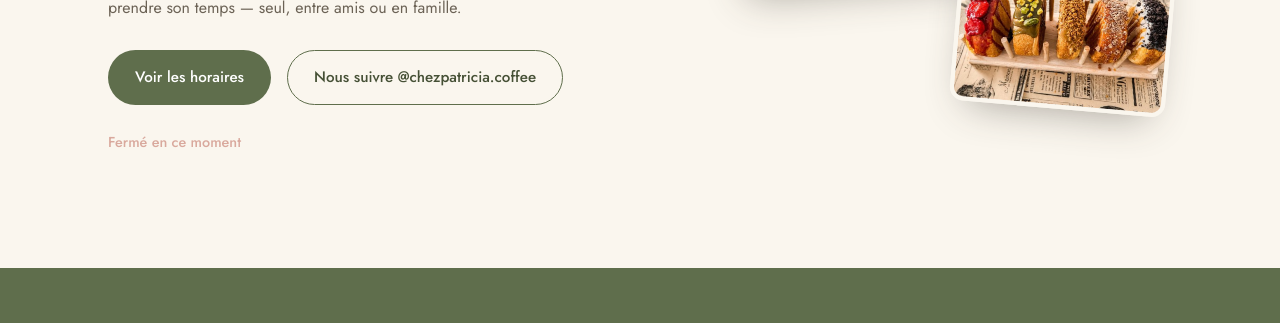
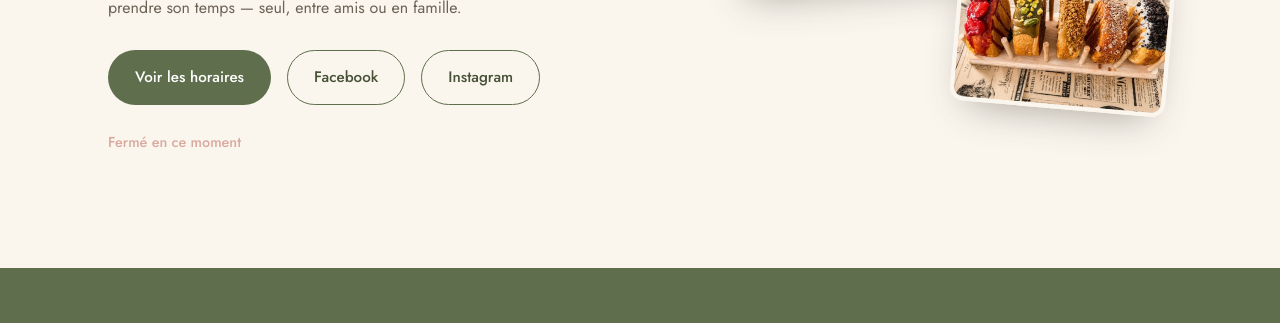
Before and after one commit to Alex-Buis/chez-patricia-site, a plain HTML site: page index.html in a window 1280 px wide. Shown: the part 477-800 px from the top of the page. Drawn offline with Linux system fonts and the light colour scheme.

Commit message:
correction bouton

```diff
--- a/index.html
+++ b/index.html
@@ -44,7 +44,8 @@
         <p class="hero-lead">Coffee shop &amp; salon de thé. Boissons, pâtisseries et gourmandises préparées maison, dans un coin pensé pour prendre son temps — seul, entre amis ou en famille.</p>
         <div class="hero-actions">
           <a href="#infos" class="btn btn-primary">Voir les horaires</a>
-          <a href="https://www.instagram.com/chezpatricia.coffee/" target="_blank" rel="noopener" class="btn btn-outline">Nous suivre @chezpatricia.coffee</a>
+          <a href="https://www.facebook.com/p/Chez-Patricia-61560653909491/" target="_blank" rel="noopener" class="btn btn-outline">Facebook</a>
+          <a href="https://www.instagram.com/chezpatricia.coffee/" target="_blank" rel="noopener" class="btn btn-outline">Instagram</a>
         </div>
         <p class="hero-status" id="hero-status">— vérification des horaires —</p>
       </div>
```
